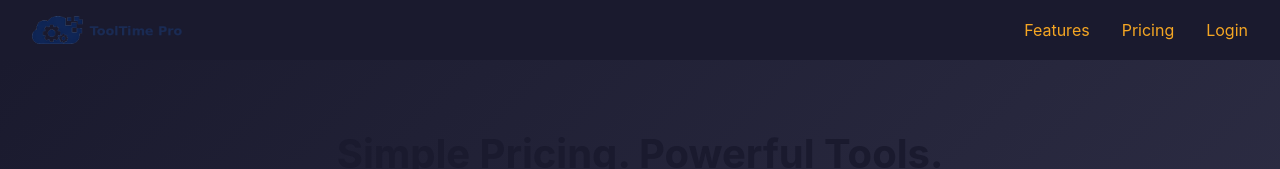
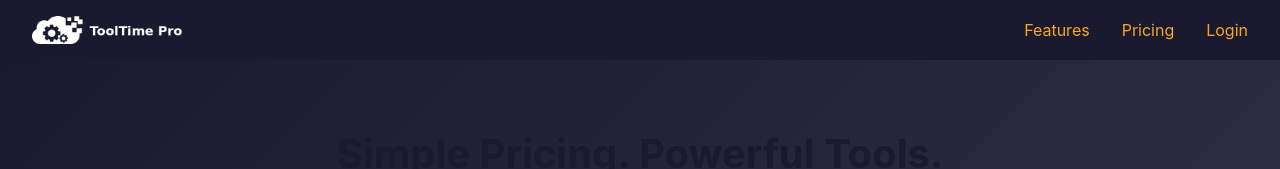
Before and after one commit to Missmv09/ToolTimePro-Ai, a Next.js app: page /pricing in a window 1280 px wide. Shown: the top 169 px of the page. Built offline with nearby package versions, Linux system fonts and the light colour scheme; no server answers.

Commit message:
fix: use white logo on pricing page dark navbar

```diff
--- a/src/app/pricing/page.jsx
+++ b/src/app/pricing/page.jsx
@@ -276,7 +276,7 @@ export default function PricingPage() {
     <div className="pricing-page">
       {/* Navigation */}
       <nav className="nav">
-        <Link href="/"><Image src="/logo-01262026.png" alt="ToolTime Pro" width={150} height={34} className="logo-img" /></Link>
+        <Link href="/"><Image src="/logo-horizontal-white-01262026.png" alt="ToolTime Pro" width={150} height={34} className="logo-img" /></Link>
         <div className="nav-links">
           <Link href="/#features">Features</Link>
           <Link href="/pricing" className="active">Pricing</Link>
```
